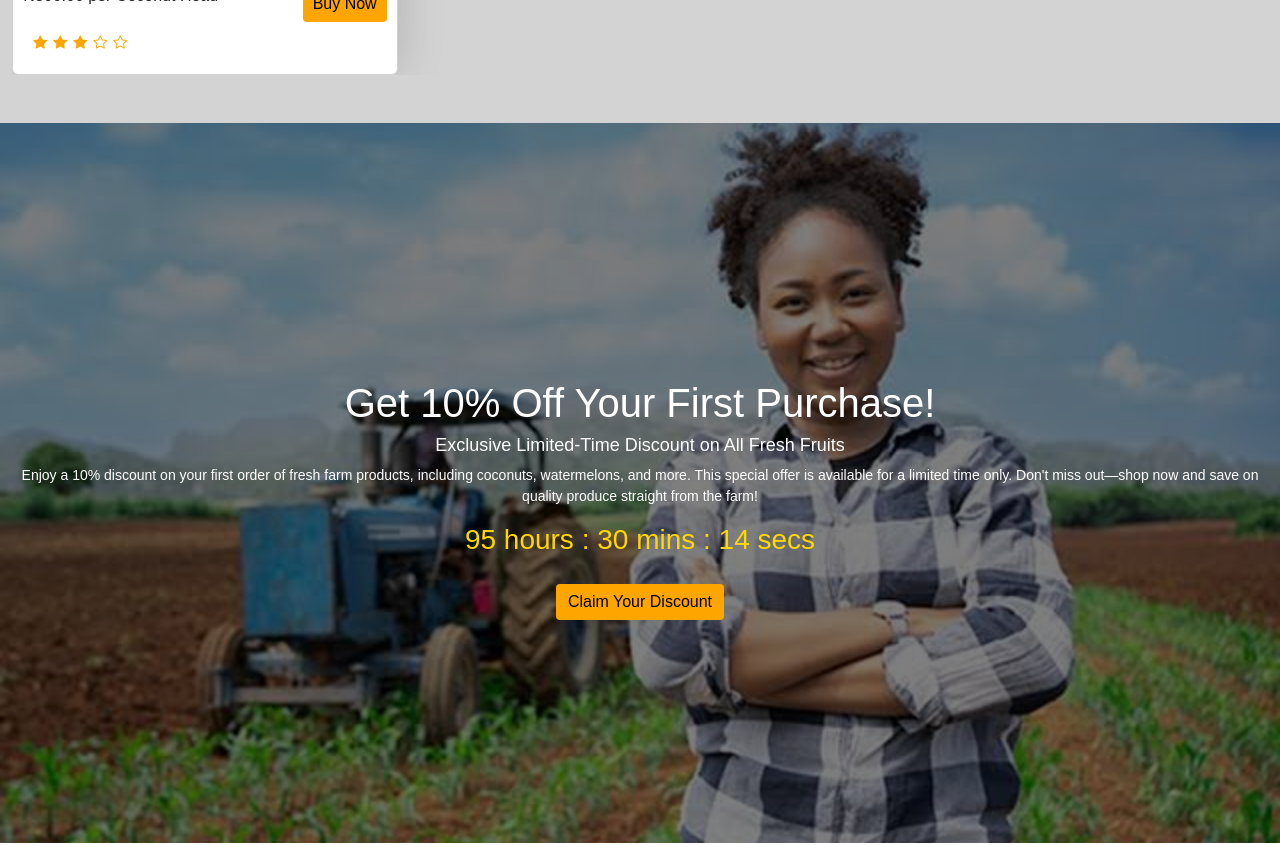
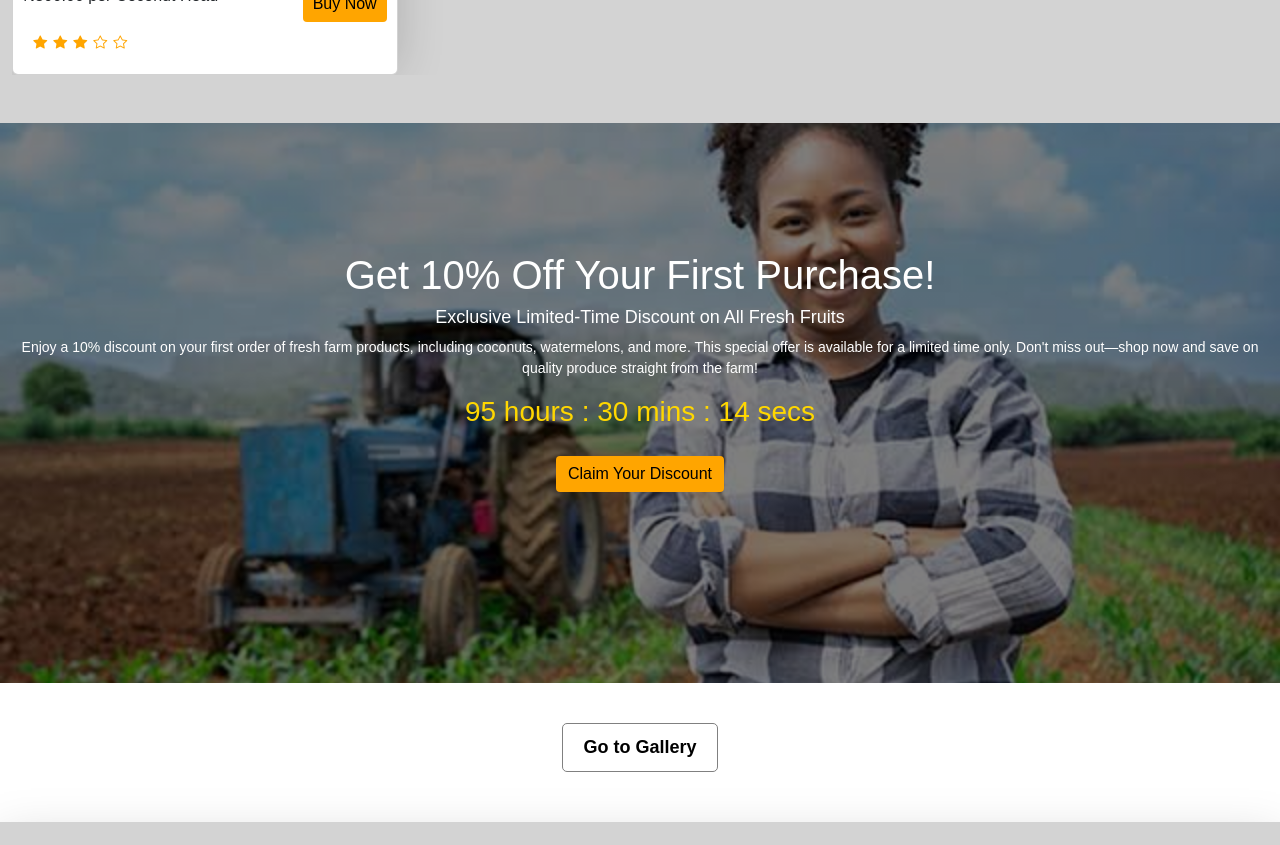
Before and after one commit to Elite-tch/Farm-project, a React (Vite) app: page / in a window 1280 px wide. Shown: the part 2380-3225 px from the top of the page. Built offline with nearby package versions, Linux system fonts and the light colour scheme.

Commit message:
Update style.css

```diff
--- a/style.css
+++ b/style.css
@@ -171,12 +171,12 @@ font-size:18px;
 .offer-section{
   background-image: linear-gradient(rgba(0, 0, 0, 0.5), rgba(0, 0, 0, 0.5)), url('image1.jpg');
   width: 100%;
-  height:90vh;
+  height:70vh;
   background-repeat: no-repeat;
   background-size: cover;
   background-position: center;
   color: #fff;
-  padding: 20% 0px;
+  padding: 10% 0px;
   margin-bottom: 40px;
 
   }
```
